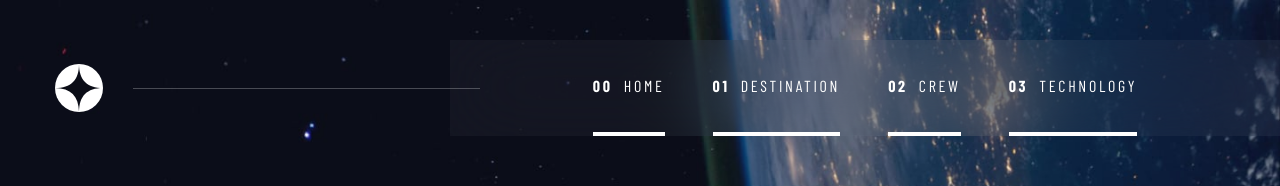
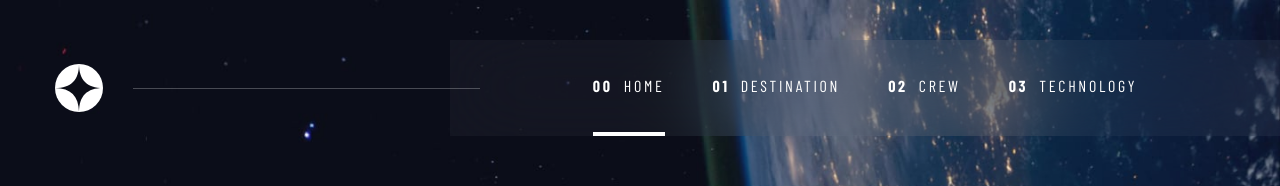
Before and after one commit to KevinPadi/space-tourism-website, a React (Vite) app: page / in a window 1280 px wide. Shown: the top 186 px of the page. Built offline with nearby package versions, Linux system fonts and the light colour scheme; a web font is replaced by a local one.

Commit message:
feat: created NavLink component

```diff
--- a/src/App.jsx
+++ b/src/App.jsx
@@ -1,11 +1,19 @@
 import Nav from './components/Nav'
 import HomePage from './pages/HomePage'
+import CrewPage from './pages/CrewPage'
+import DestinationPage from './pages/DestinationPage'
+import TechPage from './pages/TechPage'
+import { Route } from 'wouter'
 
 function App () {
   return (
+    // con react wouter probá en hacer esto: https://chat.openai.com/c/7e3ecd95-1f76-4aae-bee0-c343590377ee (paso 2)
     <div className='min-h-screen bg-fixed bg-cover'>
       <Nav />
-      <HomePage />
+      <Route path='/' exact component={HomePage} />
+      <Route path='/destination' exact component={DestinationPage} />
+      <Route path='/crew' exact component={CrewPage} />
+      <Route path='/technology' exact component={TechPage} />
     </div>
 
   )
--- a/src/components/Nav.jsx
+++ b/src/components/Nav.jsx
@@ -1,6 +1,18 @@
 import React from 'react'
 import HamburgerMenu from './HamburguerMenu'
-import { Link } from 'wouter'
+import { Link, useRoute } from 'wouter'
+
+function NavLink ({ to, children }) {
+  const [isActive] = useRoute(to)
+
+  return (
+    <Link href={to}>
+      <a className={`uppercase h-full flex items-center gap-[11px] ${isActive ? 'border-b-4 border-white transition-all duration-300' : 'border-transparent'} border-b-4 hover:border-white/50 hover:border-b-4 transition-all ease-in-out`}>
+        {children}
+      </a>
+    </Link>
+  )
+}
 
 function Nav () {
   return (
@@ -17,27 +29,21 @@ function Nav () {
         <div className='absolute top-1/2 -right-[30px] w-full z-20 h-[1px] bg-white/25 max-w-[473px]' />
       </div>
       <div className='w-[450px] lg:w-[700px] xl:w-[830px] h-full bg-[#ffffff0a] backdrop-blur-[40px] hidden md:flex items-center justify-center'>
-        <nav className='flex gap-6 lg:gap-[48px] h-full align-middle'>
-          <Link href='/'>
-            <a href='../pages/HomePage' className='uppercase h-full flex items-center gap-[11px] border-b-4 border-white active:border-white hover:border-white/50 transition-all ease-in-out'>
-              <span className='font-bold hidden lg:block'>00</span> Home
-            </a>
-          </Link>
-          <Link href='/destination'>
-            <a className='uppercase h-full flex items-center gap-[11px] border-b-4 border-white active:border-white hover:border-white/50 transition-all ease-in-out'>
-              <span className='font-bold hidden lg:block'>01</span> Destination
-            </a>
-          </Link>
-          <Link href='/crew'>
-            <a className='uppercase h-full flex items-center gap-[11px] border-b-4 border-white active:border-white hover:border-white/50 transition-all ease-in-out'>
-              <span className='font-bold hidden lg:block'>02</span> Crew
-            </a>
-          </Link>
-          <Link href='/technology'>
-            <a className='uppercase h-full flex items-center gap-[11px] border-b-4 border-white active:border-white hover:border-white/50 transition-all ease-in-out'>
-              <span className='font-bold hidden lg:block'>03</span> Technology
-            </a>
-          </Link>
+        <nav className='h-full'>
+          <ul className='flex gap-6 lg:gap-[48px] h-full align-middle'>
+            <li className='hover:bg-red'>
+              <NavLink to='/'><span className='font-bold hidden lg:block'>00</span>Home</NavLink>
+            </li>
+            <li>
+              <NavLink to='/destination'><span className='font-bold hidden lg:block'>01</span>Destination</NavLink>
+            </li>
+            <li>
+              <NavLink to='/crew'><span className='font-bold hidden lg:block'>02</span>Crew</NavLink>
+            </li>
+            <li>
+              <NavLink to='/technology'><span className='font-bold hidden lg:block'>03</span>Technology</NavLink>
+            </li>
+          </ul>
         </nav>
       </div>
       <HamburgerMenu />
```
